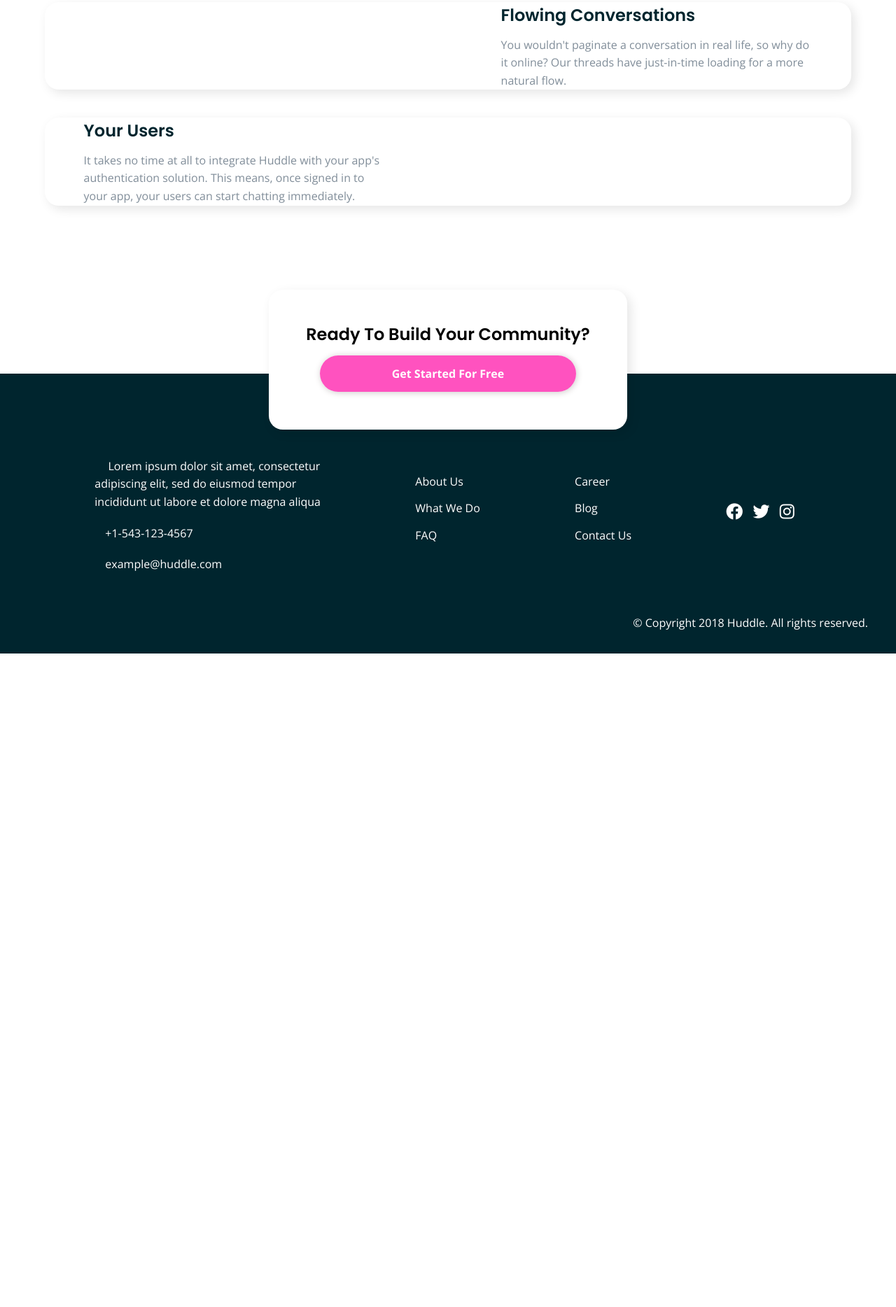
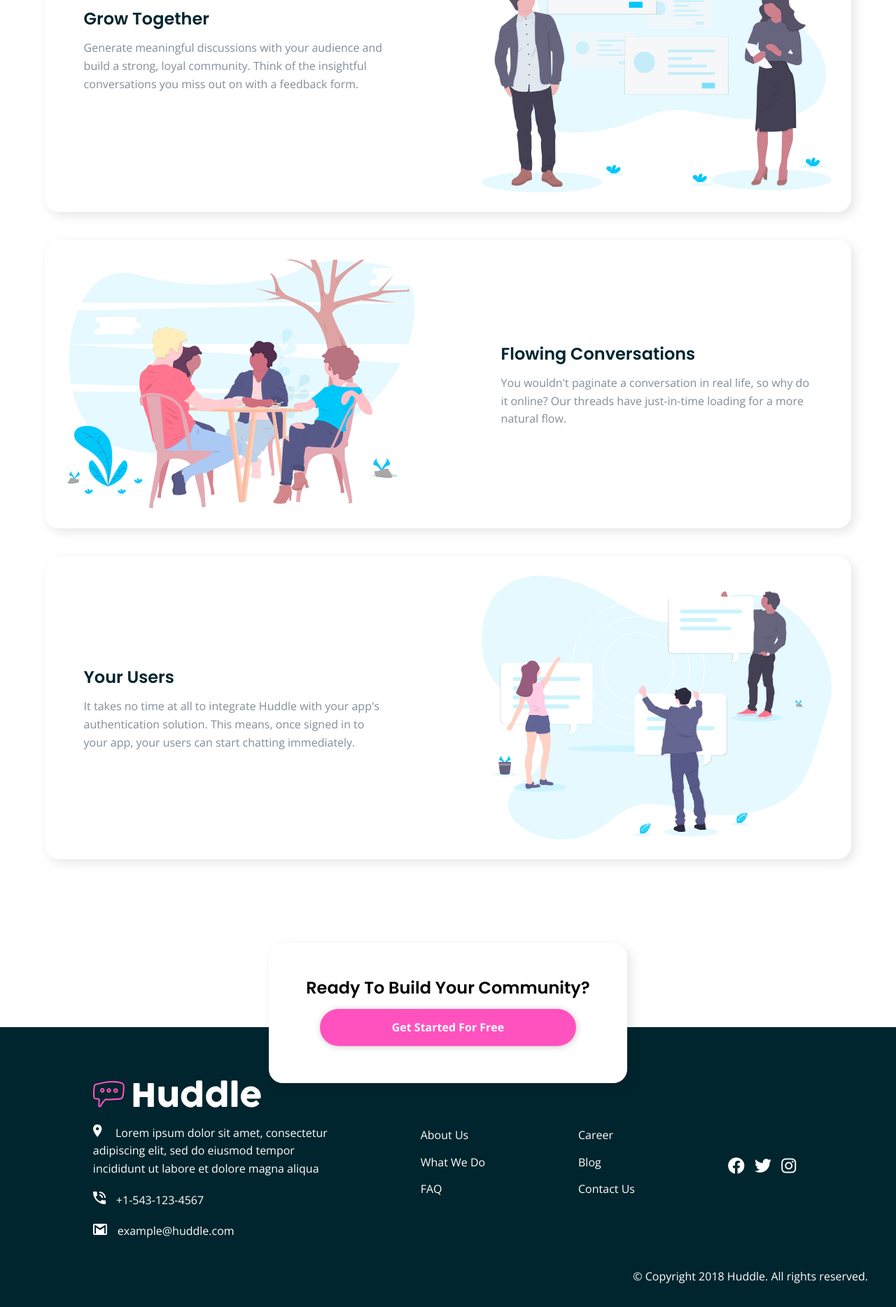
Before and after one commit to Mihir-Maurya/frontend-mentor-challange, a plain HTML site: page index.html in a window 1280 px wide. Shown: the part 932-2800 px from the top of the page at 70% size. Before the commit the page ends 1866 px from the top, so only its background shows below. Drawn offline with nearby package versions, Linux system fonts and the light colour scheme; files whose address does not match are found by name.

Commit message:
Update index.html

```diff
--- a/index.html
+++ b/index.html
@@ -4,7 +4,7 @@
   <meta charset="UTF-8">
   <meta name="viewport" content="width=device-width, initial-scale=1.0"> <!-- displays site properly based on user's device -->
 
-  <link rel="icon" type="image/png" sizes="32x32" href="./images/favicon-32x32.png">
+  <link rel="icon" type="image/png" sizes="32x32" href="favicon-32x32.png">
   <link rel="stylesheet" href="style.css">
   <link rel="stylesheet" href="https://cdnjs.cloudflare.com/ajax/libs/font-awesome/6.1.1/css/all.min.css" integrity="sha512-KfkfwYDsLkIlwQp6LFnl8zNdLGxu9YAA1QvwINks4PhcElQSvqcyVLLD9aMhXd13uQjoXtEKNosOWaZqXgel0g==" crossorigin="anonymous" referrerpolicy="no-referrer" />
   <title>Frontend Mentor | Huddle landing page with alternating feature blocks</title>
@@ -15,7 +15,7 @@
   <header>
     <div class="container">
     <nav class="nav">
-        <img class="logo" src="/images/logo.svg" alt="">
+        <img class="logo" src="logo.svg" alt="">
         <a href="#" class="btn">Try it Free</a>
     </nav>
     <div class="header-main">
@@ -27,7 +27,7 @@
         <a href="#" class="btn pink-btn">Get Started For Free</a>
       </div>
       <div class="nav-img">
-         <img src="/images/illustration-mockups.svg" alt="">
+         <img src="illustration-mockups.svg" alt="">
       </div>
     </div>
   </div>
@@ -43,7 +43,7 @@
                 Think of the insightful <br> conversations you miss out on with a feedback form.
               </p>
       </div>
-       <img class="card-img" src="/images/illustration-grow-together.svg" alt="">
+       <img class="card-img" src="illustration-grow-together.svg" alt="">
     </div>
   </section>
   <section class="container">
@@ -56,7 +56,7 @@
                 have just-in-time loading for a more <br> natural flow.
               </p>
       </div>
-       <img class="card-img" src="/images/illustration-flowing-conversation.svg" alt="">
+       <img class="card-img" src="illustration-flowing-conversation.svg" alt="">
     </div>
   </section>
   <section class="container">
@@ -68,7 +68,7 @@
                 This means, once signed in to <br> your app, your users can start chatting immediately.
               </p>
       </div>
-       <img class="card-img" src="/images/illustration-your-users.svg" alt="">
+       <img class="card-img" src="illustration-your-users.svg" alt="">
     </div>
   </section>
 </main>
@@ -84,11 +84,11 @@
 
   <div class="footer-container">
     <div class="main-footer">
-       <img class="logo" src="/images/logofooter.svg" alt="">
-       <p> <img class="icon" src="/images/icon-location.svg" alt=""> Lorem ipsum dolor sit amet, consectetur <br> adipiscing elit, sed do eiusmod tempor
+       <img class="logo" src="logofooter.svg" alt="">
+       <p> <img class="icon" src="icon-location.svg" alt=""> Lorem ipsum dolor sit amet, consectetur <br> adipiscing elit, sed do eiusmod tempor
        <br> incididunt ut labore et dolore magna aliqua</p>
-       <p><img class="icon" src="/images/icon-phone.svg" alt="">+1-543-123-4567 </p>
-       <p><img class="icon" src="/images/icon-email.svg" alt="">example@huddle.com</p>
+       <p><img class="icon" src="icon-phone.svg" alt="">+1-543-123-4567 </p>
+       <p><img class="icon" src="icon-email.svg" alt="">example@huddle.com</p>
     </div>
     <ul>
   <li>About Us</li>
```
